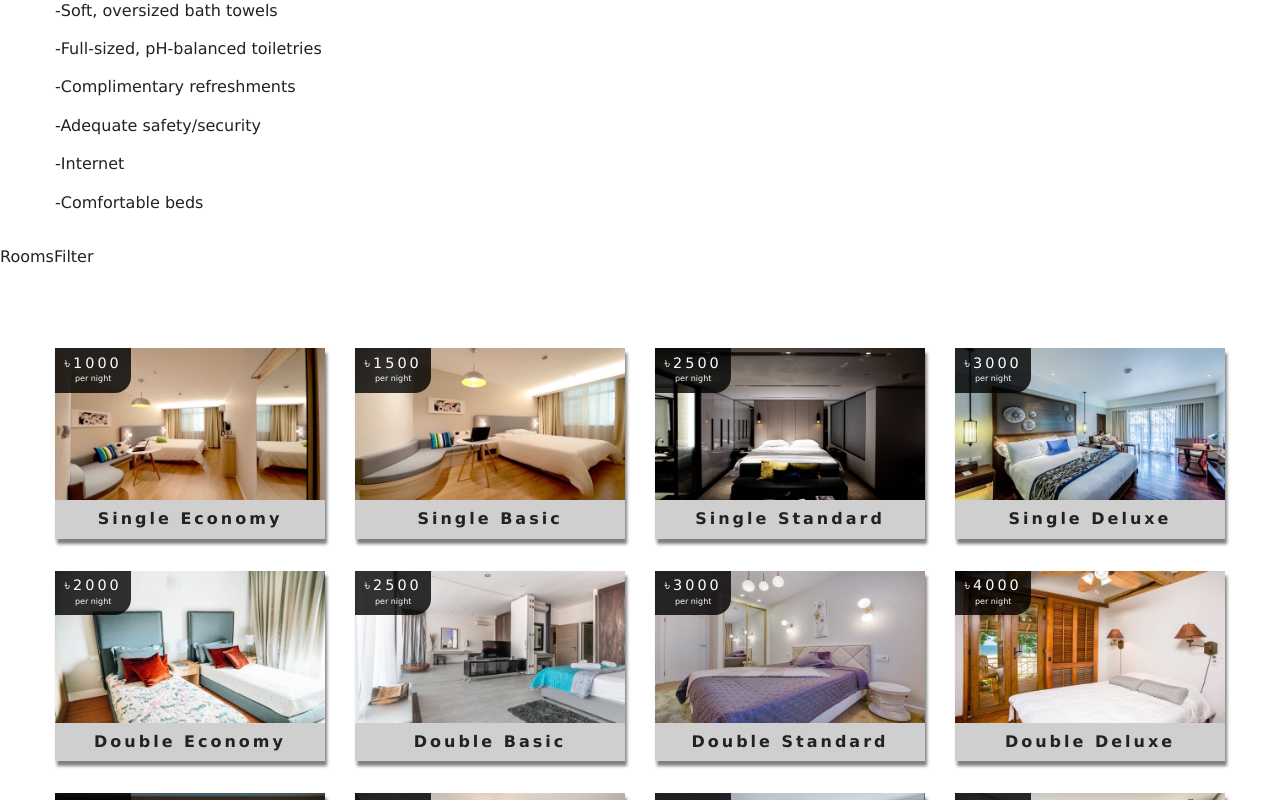
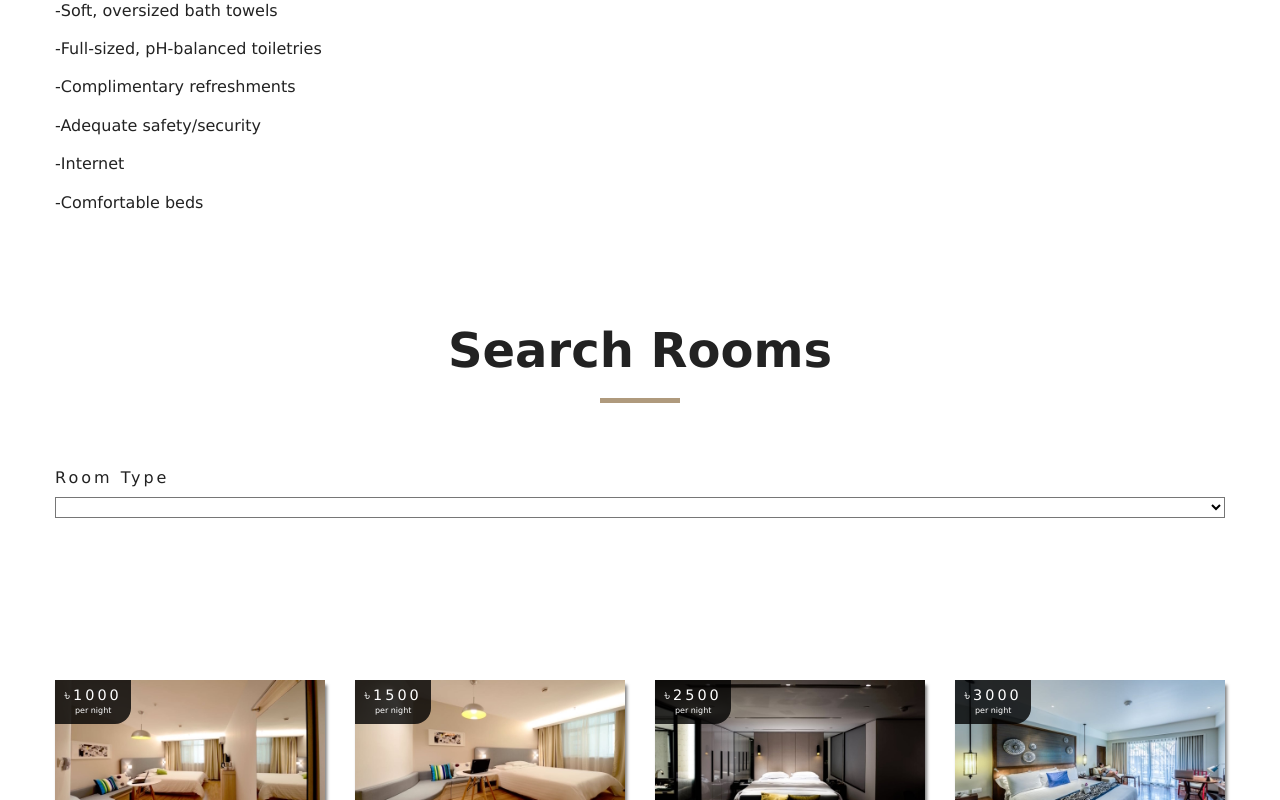
Before and after one commit to arafatul-islam/hotel-booking, a React (Create React App) app: page /rooms/double-basic in a window 1280 px wide. Shown: the part 1490-2290 px from the top of the page. Built offline with nearby package versions, Linux system fonts and the light colour scheme.

Commit message:
without RoomFilter component & Contentful Connection everything done,filtering option will be added next time

```diff
--- a/src/Components/RoomsFilter.jsx
+++ b/src/Components/RoomsFilter.jsx
@@ -1,7 +1,38 @@
 import React from 'react'
-
-const RoomsFilter = () => {
-  return <div>RoomsFilter</div>
+import { useContext } from 'react'
+import { RoomContext } from '../Context'
+import Title from '../Components/Title'
+const RoomsFilter = ({ rooms }) => {
+  const context = useContext(RoomContext)
+  const {
+    handleChange,
+    capacity,
+    type,
+    price,
+    minPrice,
+    maxPrice,
+    size,
+    minSize,
+    maxSize,
+  } = context
+  return (
+    <section className='filter-container'>
+      <Title title='Search Rooms' />
+      <form className='filter-form'>
+        {/* select type */}
+        <div className='form-group'>
+          <label htmlFor='type'>room type</label>
+          <select
+            name='type'
+            id='type'
+            className='form-control'
+            onChange={handleChange}
+          ></select>
+        </div>
+        {/* end of select type */}
+      </form>
+    </section>
+  )
 }
 
 export default RoomsFilter
--- a/src/Components/RoomsList.jsx
+++ b/src/Components/RoomsList.jsx
@@ -2,7 +2,6 @@ import React from 'react'
 import Room from './Room'
 
 const RoomsList = (props) => {
-  console.log(props)
   const { rooms } = props
   if (rooms.length === 0) {
     return (
--- a/src/Context.jsx
+++ b/src/Context.jsx
@@ -8,18 +8,31 @@ class RoomProvider extends Component {
     sortedRooms: [],
     featuredRooms: [],
     loading: true,
+    type: 'all',
+    capacity: 1,
+    price: 0,
+    minPrice: 0,
+    maxPrice: 0,
+    size: 0,
+    minSize: 0,
+    maxSize: 0,
   }
   //getData
   componentDidMount() {
     //this.getData
     let rooms = this.formatData(items)
     let featuredRooms = rooms.filter((room) => room.featured === true)
+    let maxPrice = Math.max(...rooms.map((item) => item.price))
+    let maxSize = Math.max(...rooms.map((item) => item.size))
 
     this.setState({
       rooms,
       featuredRooms,
       sortedRooms: rooms,
       loading: false,
+      price: maxPrice,
+      maxPrice,
+      maxSize,
     })
   }
 
@@ -38,10 +51,23 @@ class RoomProvider extends Component {
     const room = tempRooms.find((room) => room.slug === slug)
     return room
   }
-
+  handleChange = (event) => {
+    const type = event.target.type
+    const name = event.target.name
+    const value = event.target.value
+  }
+  filterRooms = () => {
+    console.log('hello')
+  }
   render() {
     return (
-      <RoomContext.Provider value={{ ...this.state, getRoom: this.getRoom }}>
+      <RoomContext.Provider
+        value={{
+          ...this.state,
+          getRoom: this.getRoom,
+          handleChange: this.handleChange,
+        }}
+      >
         {this.props.children}
       </RoomContext.Provider>
     )
--- a/src/Pages/SingleRoom.jsx
+++ b/src/Pages/SingleRoom.jsx
@@ -11,7 +11,6 @@ const SingleRoom = (props) => {
   const { slug } = useParams()
   const { getRoom } = useContext(RoomContext)
   const room = getRoom(slug)
-  console.log(room)
   if (!room) {
     return (
       <div className='error'>
@@ -49,10 +48,10 @@ const SingleRoom = (props) => {
           })}
         </div>
         <div className='single-room-info'>
-          <articel className='desc'>
+          <article className='desc'>
             <h3>Details</h3>
             <p>{description}</p>
-          </articel>
+          </article>
           <article className='info'>
             <h3>info</h3>
             <h6>Price : &#2547;{price}</h6>
```
